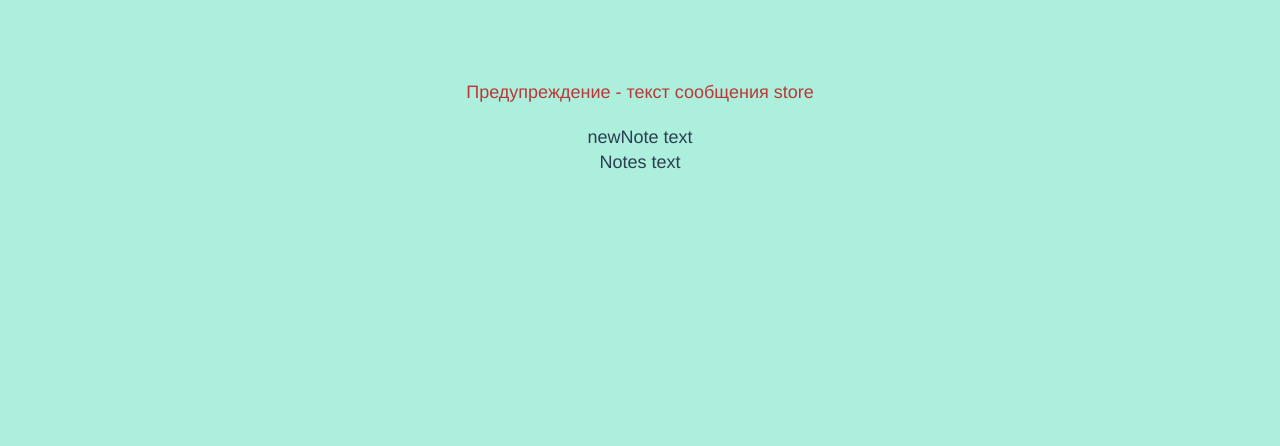
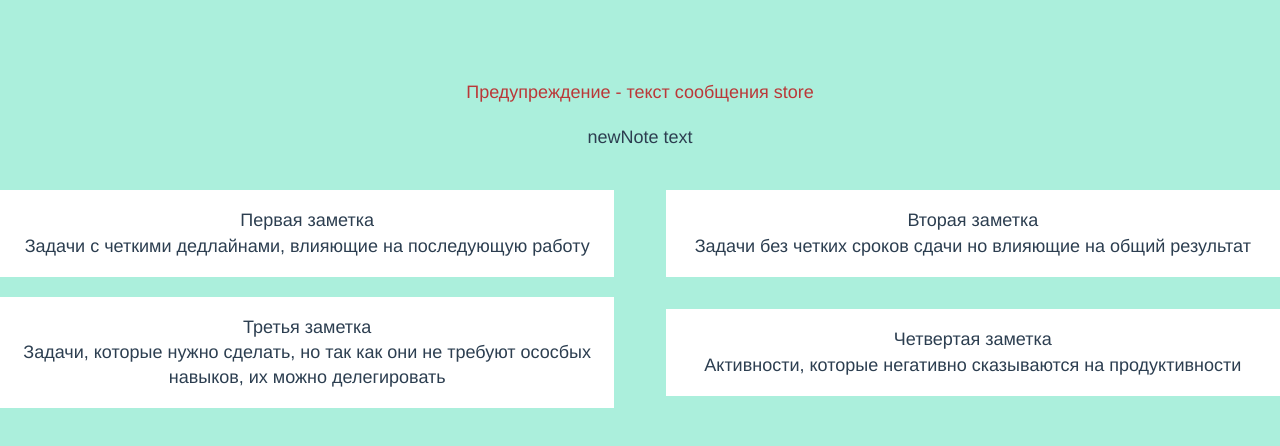
Before and after one commit to OlgaKrv/Notes, a Vue app: page / in a window 1280 px wide. Shown: the top 446 px of the page. Built offline with nearby package versions, Linux system fonts and the light colour scheme.

Commit message:
added list of notes

```diff
--- a/package.json
+++ b/package.json
@@ -62,7 +62,8 @@
         {
           "endOfLine": "auto"
         }
-      ]
+      ],
+      "printWidth": 180
     },
     "settings": {
       "import/resolver": {
--- a/src/components/Message.vue
+++ b/src/components/Message.vue
@@ -1,15 +1,18 @@
 <template>
   <div class="blank-title-message">
-    <p>Предупреждение - {{ getMes }}</p>
+    <p>Предупреждение - {{ message }}</p>
   </div>
 </template>
 
 <script>
 export default {
-  computed: {
-    getMes() {
-      return this.$store.getters.getMes;
-    },
+  data() {
+    return {
+      message: null,
+    };
+  },
+  created() {
+    this.message = this.$store.getters.getMes;
   },
 };
 </script>
--- a/src/components/Notes.vue
+++ b/src/components/Notes.vue
@@ -1,5 +1,35 @@
 <template>
-  <div>Notes text</div>
+  <div class="wrapper__note">
+    <noteItem v-for="note in noteList" :key="note.id" :note="note" />
+  </div>
 </template>
 
-<script></script>
+<script>
+import noteItem from "./noteItem.vue";
+
+export default {
+  components: {
+    noteItem,
+  },
+  data() {
+    return {
+      noteList: null,
+    };
+  },
+  created() {
+    this.noteList = this.$store.getters.getNoteList;
+    console.log(this.noteList);
+  },
+};
+</script>
+
+<style lang="scss">
+.wrapper__note {
+  display: flex;
+  align-items: center;
+  justify-content: space-between;
+  flex-wrap: wrap;
+  flex-direction: row;
+  padding: 40px 0;
+}
+</style>
--- /dev/null
+++ b/src/components/noteItem.vue
@@ -0,0 +1,36 @@
+<template>
+  <div class="note">
+    <h1>{{ note.title }}</h1>
+    <div>{{ note.descr }}</div>
+  </div>
+</template>
+
+<script>
+export default {
+  props: {
+    note: {
+      type: Object,
+      required: true,
+    },
+  },
+};
+</script>
+
+<style lang="scss">
+.note {
+  width: 48%;
+  padding: 18px 20px;
+  margin-bottom: 20px;
+  background-color: #fff;
+  transition: all 0.25s cubic-bezier(0.25, 0.46, 0.45, 0.94);
+  &:hover {
+    box-shadow: 10px 30px 30px hsla(129, 50%, 40%, 0.302);
+    transform: translate(0, -6px);
+    transition-delay: 0s !important;
+  }
+  &.full {
+    width: 100%;
+    text-align: center;
+  }
+}
+</style>
--- a/src/store/index.js
+++ b/src/store/index.js
@@ -1,9 +1,13 @@
 import Vue from "vue";
 import Vuex from "vuex";
+import notesArray from "./notesArray";
 
 Vue.use(Vuex);
 
 export default new Vuex.Store({
+  modules: {
+    notesArray,
+  },
   state: {
     message: "текст сообщения store",
   },
--- /dev/null
+++ b/src/store/notesArray.js
@@ -0,0 +1,43 @@
+export default {
+  state: {
+    noteList: [
+      {
+        id: 0,
+        title: "Первая заметка",
+        descr: "Задачи с четкими дедлайнами, влияющие на последующую работу",
+        date: new Date(Date.now()).toLocaleDateString(),
+        type: 0,
+      },
+      {
+        id: 1,
+        title: "Вторая заметка",
+        descr: "Задачи без четких сроков сдачи но влияющие на общий результат",
+        date: new Date(Date.now()).toLocaleDateString(),
+        type: 1,
+      },
+      {
+        id: 2,
+        title: "Третья заметка",
+        descr:
+          "Задачи, которые нужно сделать, но так как они не требуют ососбых" +
+          " навыков, их можно делегировать",
+        date: new Date(Date.now()).toLocaleDateString(),
+        type: 2,
+      },
+      {
+        id: 3,
+        title: "Четвертая заметка",
+        descr: "Активности, которые негативно сказываются на продуктивности",
+        date: new Date(Date.now()).toLocaleDateString(),
+        type: 3,
+      },
+    ],
+  },
+  mutations: {},
+  actions: {},
+  getters: {
+    getNoteList(state) {
+      return state.noteList;
+    },
+  },
+};
```
